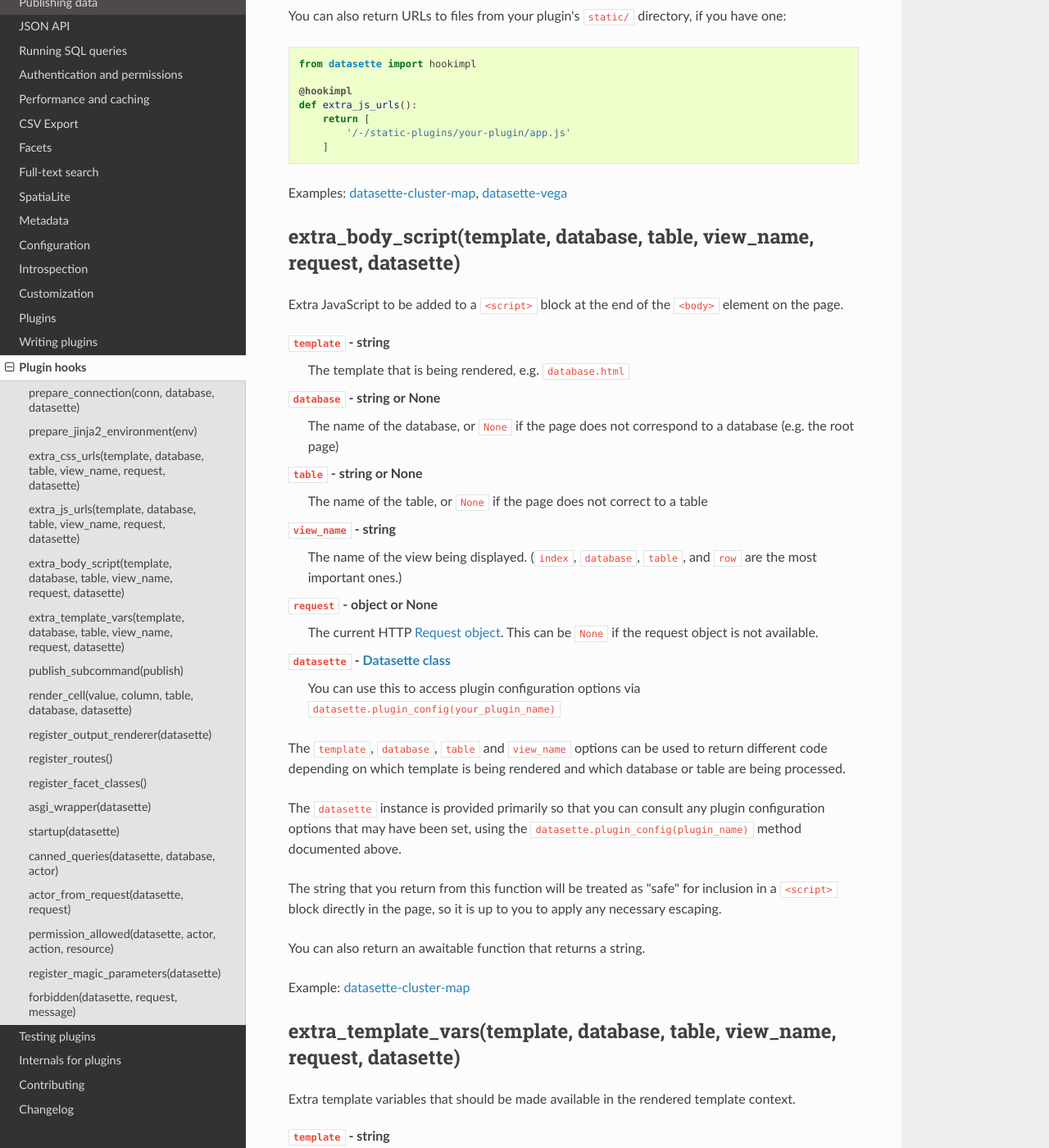
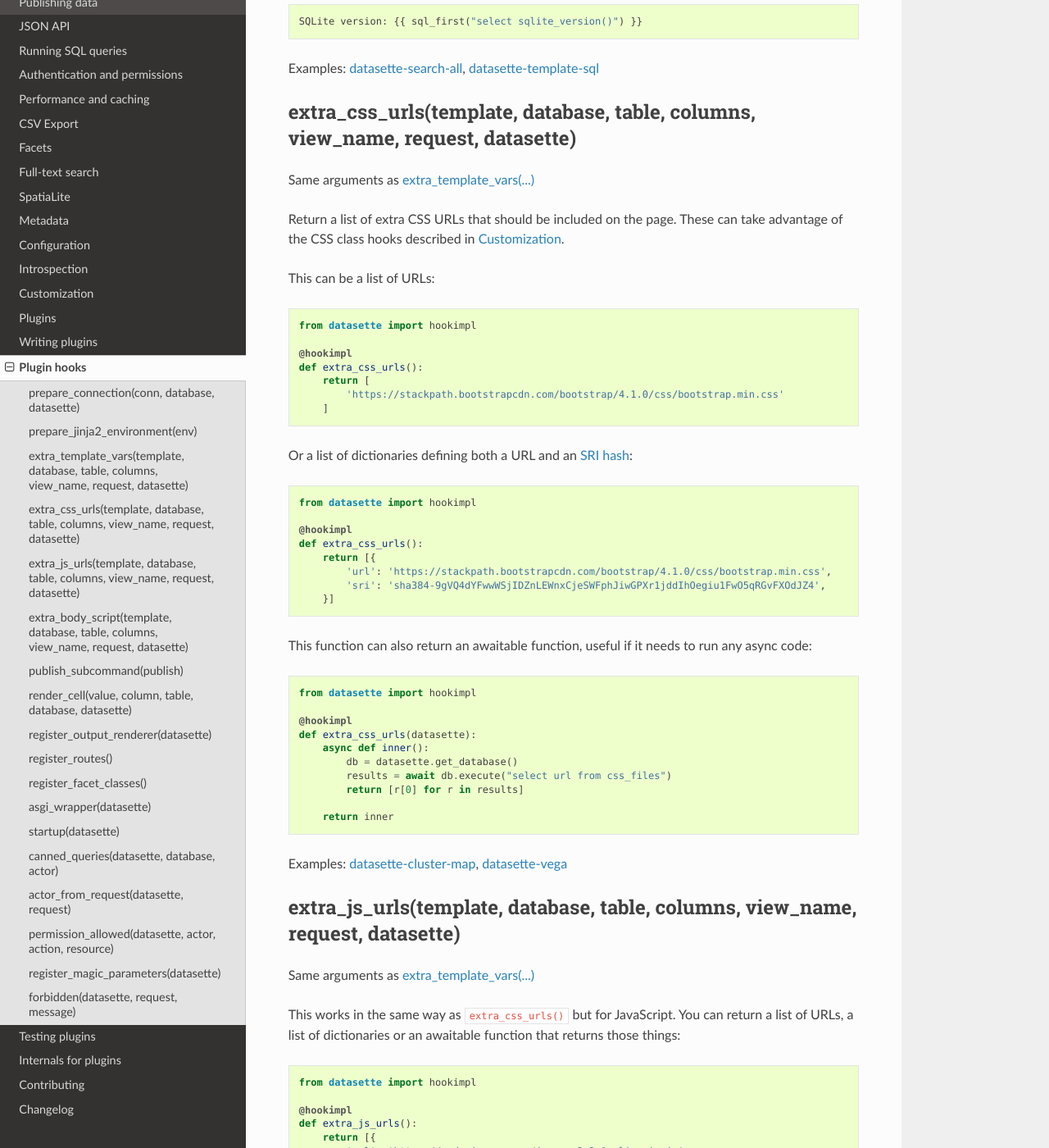
Before and after one commit to simonw/datasette, a Sphinx documentation site: the page built from docs/plugin_hooks.rst, in a window 1280 px wide and 1400 px high, scrolled down 4068 px. Shown: the whole window at 82% size. Built offline with Sphinx 7.4.7 and the Read the Docs theme 2.0.0, drawn with Linux system fonts in a browser that asks for light colours; some of the changed text lies outside the part shown.

Commit message:
Added columns argument to various extra_ plugin hooks, closes #938

```diff
--- a/docs/plugin_hooks.rst
+++ b/docs/plugin_hooks.rst
@@ -80,150 +80,11 @@
 
     Table name: {{ table|uppercase }}
 
-.. _plugin_hook_extra_css_urls:
-
-extra_css_urls(template, database, table, view_name, request, datasette)
-------------------------------------------------------------------------
-
-``template`` - string
-    The template that is being rendered, e.g. ``database.html``
-
-``database`` - string or None
-    The name of the database, or ``None`` if the page does not correspond to a database (e.g. the root page)
-
-``table`` - string or None
-    The name of the table, or ``None`` if the page does not correct to a table
-
-``view_name`` - string
-    The name of the view being displayed. (``index``, ``database``, ``table``, and ``row`` are the most important ones.)
-
-``request`` - object or None
-    The current HTTP :ref:`internals_request`. This can be ``None`` if the request object is not available.
-
-``datasette`` - :ref:`internals_datasette`
-    You can use this to access plugin configuration options via ``datasette.plugin_config(your_plugin_name)``
-
-Return a list of extra CSS URLs that should be included on the page. These can
-take advantage of the CSS class hooks described in :ref:`customization`.
-
-This can be a list of URLs:
-
-.. code-block:: python
-
-    from datasette import hookimpl
-
-    @hookimpl
-    def extra_css_urls():
-        return [
-            'https://stackpath.bootstrapcdn.com/bootstrap/4.1.0/css/bootstrap.min.css'
-        ]
-
-Or a list of dictionaries defining both a URL and an
-`SRI hash <https://www.srihash.org/>`_:
-
-.. code-block:: python
-
-    from datasette import hookimpl
-
-    @hookimpl
-    def extra_css_urls():
-        return [{
-            'url': 'https://stackpath.bootstrapcdn.com/bootstrap/4.1.0/css/bootstrap.min.css',
-            'sri': 'sha384-9gVQ4dYFwwWSjIDZnLEWnxCjeSWFphJiwGPXr1jddIhOegiu1FwO5qRGvFXOdJZ4',
-        }]
-
-This function can also return an awaitable function, useful if it needs to run any async code:
-
-.. code-block:: python
-
-    from datasette import hookimpl
-
-    @hookimpl
-    def extra_css_urls(datasette):
-        async def inner():
-            db = datasette.get_database()
-            results = await db.execute("select url from css_files")
-            return [r[0] for r in results]
-
-        return inner
-
-Examples: `datasette-cluster-map <https://github.com/simonw/datasette-cluster-map>`_, `datasette-vega <https://github.com/simonw/datasette-vega>`_
-
-.. _plugin_hook_extra_js_urls:
-
-extra_js_urls(template, database, table, view_name, request, datasette)
------------------------------------------------------------------------
-
-Same arguments as ``extra_css_urls``.
-
-This works in the same way as ``extra_css_urls()`` but for JavaScript. You can
-return a list of URLs, a list of dictionaries or an awaitable function that returns those things:
-
-.. code-block:: python
-
-    from datasette import hookimpl
-
-    @hookimpl
-    def extra_js_urls():
-        return [{
-            'url': 'https://code.jquery.com/jquery-3.3.1.slim.min.js',
-            'sri': 'sha384-q8i/X+965DzO0rT7abK41JStQIAqVgRVzpbzo5smXKp4YfRvH+8abtTE1Pi6jizo',
-        }]
-
-You can also return URLs to files from your plugin's ``static/`` directory, if
-you have one:
-
-.. code-block:: python
-
-    from datasette import hookimpl
-
-    @hookimpl
-    def extra_js_urls():
-        return [
-            '/-/static-plugins/your-plugin/app.js'
-        ]
-
-Examples: `datasette-cluster-map <https://github.com/simonw/datasette-cluster-map>`_, `datasette-vega <https://github.com/simonw/datasette-vega>`_
-
-.. _plugin_hook_extra_body_script:
-
-extra_body_script(template, database, table, view_name, request, datasette)
----------------------------------------------------------------------------
-
-Extra JavaScript to be added to a ``<script>`` block at the end of the ``<body>`` element on the page.
-
-``template`` - string
-    The template that is being rendered, e.g. ``database.html``
-
-``database`` - string or None
-    The name of the database, or ``None`` if the page does not correspond to a database (e.g. the root page)
-
-``table`` - string or None
-    The name of the table, or ``None`` if the page does not correct to a table
-
-``view_name`` - string
-    The name of the view being displayed. (``index``, ``database``, ``table``, and ``row`` are the most important ones.)
-
-``request`` - object or None
-    The current HTTP :ref:`internals_request`. This can be ``None`` if the request object is not available.
-
-``datasette`` - :ref:`internals_datasette`
-    You can use this to access plugin configuration options via ``datasette.plugin_config(your_plugin_name)``
-
-The ``template``, ``database``, ``table`` and ``view_name`` options can be used to return different code depending on which template is being rendered and which database or table are being processed.
-
-The ``datasette`` instance is provided primarily so that you can consult any plugin configuration options that may have been set, using the ``datasette.plugin_config(plugin_name)`` method documented above.
-
-The string that you return from this function will be treated as "safe" for inclusion in a ``<script>`` block directly in the page, so it is up to you to apply any necessary escaping.
-
-You can also return an awaitable function that returns a string.
-
-Example: `datasette-cluster-map <https://github.com/simonw/datasette-cluster-map>`_
 
 .. _plugin_hook_extra_template_vars:
 
-extra_template_vars(template, database, table, view_name, request, datasette)
------------------------------------------------------------------------------
+extra_template_vars(template, database, table, columns, view_name, request, datasette)
+--------------------------------------------------------------------------------------
 
 Extra template variables that should be made available in the rendered template context.
 
@@ -235,6 +96,9 @@
 
 ``table`` - string or None
     The name of the table, or ``None`` if the page does not correct to a table
+
+``columns`` - list of strings or None
+    The names of the database columns that will be displayed on this page. ``None`` if the page does not contain a table.
 
 ``view_name`` - string
     The name of the view being displayed. (``index``, ``database``, ``table``, and ``row`` are the most important ones.)
@@ -298,6 +162,114 @@
     SQLite version: {{ sql_first("select sqlite_version()") }}
 
 Examples: `datasette-search-all <https://github.com/simonw/datasette-search-all>`_, `datasette-template-sql <https://github.com/simonw/datasette-template-sql>`_
+
+.. _plugin_hook_extra_css_urls:
+
+extra_css_urls(template, database, table, columns, view_name, request, datasette)
+---------------------------------------------------------------------------------
+
+Same arguments as :ref:`extra_template_vars(...) <plugin_hook_extra_template_vars>`
+
+Return a list of extra CSS URLs that should be included on the page. These can
+take advantage of the CSS class hooks described in :ref:`customization`.
+
+This can be a list of URLs:
+
+.. code-block:: python
+
+    from datasette import hookimpl
+
+    @hookimpl
+    def extra_css_urls():
+        return [
+            'https://stackpath.bootstrapcdn.com/bootstrap/4.1.0/css/bootstrap.min.css'
+        ]
+
+Or a list of dictionaries defining both a URL and an
+`SRI hash <https://www.srihash.org/>`_:
+
+.. code-block:: python
+
+    from datasette import hookimpl
+
+    @hookimpl
+    def extra_css_urls():
+        return [{
+            'url': 'https://stackpath.bootstrapcdn.com/bootstrap/4.1.0/css/bootstrap.min.css',
+            'sri': 'sha384-9gVQ4dYFwwWSjIDZnLEWnxCjeSWFphJiwGPXr1jddIhOegiu1FwO5qRGvFXOdJZ4',
+        }]
+
+This function can also return an awaitable function, useful if it needs to run any async code:
+
+.. code-block:: python
+
+    from datasette import hookimpl
+
+    @hookimpl
+    def extra_css_urls(datasette):
+        async def inner():
+            db = datasette.get_database()
+            results = await db.execute("select url from css_files")
+            return [r[0] for r in results]
+
+        return inner
+
+Examples: `datasette-cluster-map <https://github.com/simonw/datasette-cluster-map>`_, `datasette-vega <https://github.com/simonw/datasette-vega>`_
+
+.. _plugin_hook_extra_js_urls:
+
+extra_js_urls(template, database, table, columns, view_name, request, datasette)
+--------------------------------------------------------------------------------
+
+Same arguments as :ref:`extra_template_vars(...) <plugin_hook_extra_template_vars>`
+
+This works in the same way as ``extra_css_urls()`` but for JavaScript. You can
+return a list of URLs, a list of dictionaries or an awaitable function that returns those things:
+
+.. code-block:: python
+
+    from datasette import hookimpl
+
+    @hookimpl
+    def extra_js_urls():
+        return [{
+            'url': 'https://code.jquery.com/jquery-3.3.1.slim.min.js',
+            'sri': 'sha384-q8i/X+965DzO0rT7abK41JStQIAqVgRVzpbzo5smXKp4YfRvH+8abtTE1Pi6jizo',
+        }]
+
+You can also return URLs to files from your plugin's ``static/`` directory, if
+you have one:
+
+.. code-block:: python
+
+    from datasette import hookimpl
+
+    @hookimpl
+    def extra_js_urls():
+        return [
+            '/-/static-plugins/your-plugin/app.js'
+        ]
+
+Examples: `datasette-cluster-map <https://github.com/simonw/datasette-cluster-map>`_, `datasette-vega <https://github.com/simonw/datasette-vega>`_
+
+.. _plugin_hook_extra_body_script:
+
+extra_body_script(template, database, table, columns, view_name, request, datasette)
+------------------------------------------------------------------------------------
+
+Extra JavaScript to be added to a ``<script>`` block at the end of the ``<body>`` element on the page.
+
+Same arguments as :ref:`extra_template_vars(...) <plugin_hook_extra_template_vars>`
+
+The ``template``, ``database``, ``table`` and ``view_name`` options can be used to return different code depending on which template is being rendered and which database or table are being processed.
+
+The ``datasette`` instance is provided primarily so that you can consult any plugin configuration options that may have been set, using the ``datasette.plugin_config(plugin_name)`` method documented above.
+
+The string that you return from this function will be treated as "safe" for inclusion in a ``<script>`` block directly in the page, so it is up to you to apply any necessary escaping.
+
+You can also return an awaitable function that returns a string.
+
+Example: `datasette-cluster-map <https://github.com/simonw/datasette-cluster-map>`_
 
 .. _plugin_hook_publish_subcommand:
 
```
Also changed, not shown: 4 other files.
